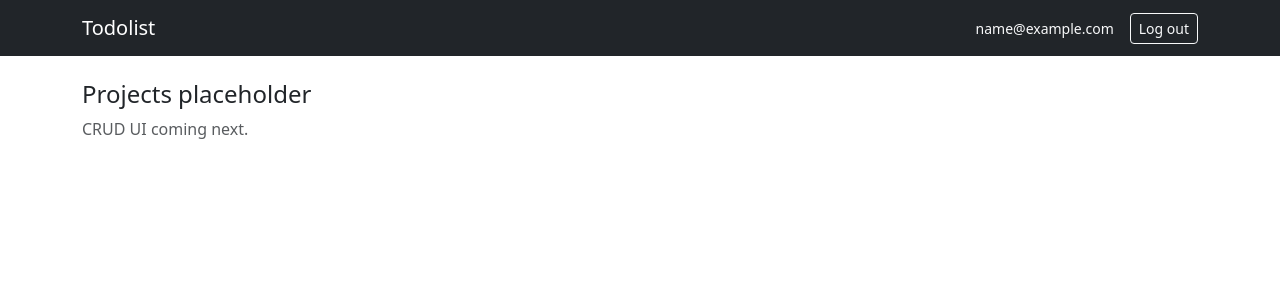
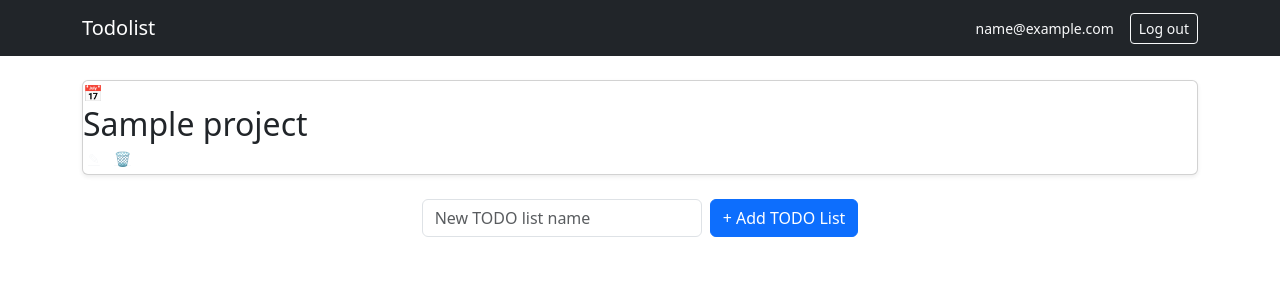
Before and after one commit to Brokerok/todolist, a Django app: page / in a window 1280 px wide. Shown: the top 300 px of the page. Run offline with Django 5.2, Linux system fonts and the light colour scheme; a user stored in the database is signed in; tables that the repository leaves empty hold one stand-in row (values such as "Sample post").

Commit message:
feat(tasks): add CRUD for projects with HTMX partials
- ProjectListView, ProjectCreateView, ProjectUpdateView, ProjectDeleteView (CBV)
- OwnerScopedMixin restricts queryset to projects owned by the current user
- Business logic (create/rename/delete project) extracted to services.py
- ProjectForm with HTML5 validation attributes
- Partials: _project_card, _project_header, _project_edit_form, _project_create_form
- HTMX powers inline create/edit/delete without full page reloads

```diff
--- a/tasks/urls.py
+++ b/tasks/urls.py
@@ -6,4 +6,20 @@ app_name = "tasks"
 
 urlpatterns = [
     path("", views.ProjectListView.as_view(), name="project_list"),
+    path("projects/", views.ProjectCreateView.as_view(), name="project_create"),
+    path(
+        "projects/<int:pk>/edit/",
+        views.ProjectUpdateView.as_view(),
+        name="project_update",
+    ),
+    path(
+        "projects/<int:pk>/header/",
+        views.ProjectHeaderView.as_view(),
+        name="project_header",
+    ),
+    path(
+        "projects/<int:pk>/delete/",
+        views.ProjectDeleteView.as_view(),
+        name="project_delete",
+    ),
 ]
--- a/tasks/views.py
+++ b/tasks/views.py
@@ -1,8 +1,105 @@
 from django.contrib.auth.mixins import LoginRequiredMixin
-from django.views.generic import TemplateView
+from django.http import HttpResponse, HttpResponseRedirect
+from django.shortcuts import render
+from django.urls import reverse_lazy
+from django.views.generic import CreateView, DeleteView, ListView, UpdateView
+
+from . import services
+from .forms import ProjectForm
+from .models import Project
 
 
-class ProjectListView(LoginRequiredMixin, TemplateView):
-    """Placeholder: real CRUD comes in the next iteration."""
+class OwnerScopedMixin(LoginRequiredMixin):
+    """Restrict the queryset to objects owned by the current user."""
 
+    def get_queryset(self):
+        return self.model.objects.for_user(self.request.user)
+
+
+class ProjectListView(LoginRequiredMixin, ListView):
+    model = Project
     template_name = "tasks/project_list.html"
+    context_object_name = "projects"
+
+    def get_queryset(self):
+        return Project.objects.for_user(self.request.user).prefetch_related("tasks")
+
+
+class ProjectCreateView(LoginRequiredMixin, CreateView):
+    model = Project
+    form_class = ProjectForm
+    http_method_names = ["post"]
+
+    def form_valid(self, form):
+        self.object = services.create_project(
+            owner=self.request.user,
+            name=form.cleaned_data["name"],
+        )
+        if self.request.htmx:
+            return render(
+                self.request,
+                "tasks/_project_card.html",
+                {"project": self.object},
+            )
+        return HttpResponseRedirect(reverse_lazy("tasks:project_list"))
+
+    def form_invalid(self, form):
+        if self.request.htmx:
+            return render(
+                self.request,
+                "tasks/_project_create_form.html",
+                {"form": form},
+                status=400,
+            )
+        return HttpResponseRedirect(reverse_lazy("tasks:project_list"))
+
+
+class ProjectUpdateView(OwnerScopedMixin, UpdateView):
+    model = Project
+    form_class = ProjectForm
+    template_name = "tasks/_project_edit_form.html"
+    http_method_names = ["get", "post"]
+
+    def form_valid(self, form):
+        self.object = services.rename_project(
+            project=self.object,
+            name=form.cleaned_data["name"],
+        )
+        if self.request.htmx:
+            return render(
+                self.request,
+                "tasks/_project_header.html",
+                {"project": self.object},
+            )
+        return HttpResponseRedirect(reverse_lazy("tasks:project_list"))
+
+    def form_invalid(self, form):
+        if self.request.htmx:
+            return render(
+                self.request,
+                "tasks/_project_edit_form.html",
+                {"form": form, "project": self.object},
+                status=400,
+            )
+        return HttpResponseRedirect(reverse_lazy("tasks:project_list"))
+
+
+class ProjectHeaderView(OwnerScopedMixin, UpdateView):
+    """Return the read-only header row (used to cancel inline editing)."""
+
+    model = Project
+    fields: list[str] = []
+    template_name = "tasks/_project_header.html"
+    http_method_names = ["get"]
+
+
+class ProjectDeleteView(OwnerScopedMixin, DeleteView):
+    model = Project
+    success_url = reverse_lazy("tasks:project_list")
+    http_method_names = ["post", "delete"]
+
+    def form_valid(self, form):
+        services.delete_project(project=self.object)
+        if self.request.htmx:
+            return HttpResponse(status=200)
+        return HttpResponseRedirect(self.success_url)
--- /dev/null
+++ b/templates/tasks/_project_card.html
@@ -0,0 +1,7 @@
+<article class="project-card card shadow-sm" id="project-card-{{ project.pk }}">
+    {% include "tasks/_project_header.html" with project=project %}
+
+    <div class="project-tasks" id="project-tasks-{{ project.pk }}">
+        {# Task list and quick-add form land here in the next step. #}
+    </div>
+</article>
--- /dev/null
+++ b/templates/tasks/_project_create_form.html
@@ -0,0 +1,23 @@
+<form id="project-create-form"
+      hx-post="{% url 'tasks:project_create' %}"
+      hx-target="#projects-container"
+      hx-swap="beforeend"
+      hx-on::after-request="if(event.detail.successful){this.reset();document.getElementById('empty-state')?.remove();}"
+      class="d-inline-block">
+    {% csrf_token %}
+    <div class="d-flex justify-content-center align-items-start gap-2">
+        <input type="text"
+               name="name"
+               class="form-control{% if form.name.errors %} is-invalid{% endif %}"
+               placeholder="New TODO list name"
+               maxlength="200"
+               required
+               style="width: 280px;">
+        <button type="submit" class="btn btn-primary">
+            + Add TODO List
+        </button>
+    </div>
+    {% if form.name.errors %}
+        <div class="text-danger small mt-1">{{ form.name.errors|join:", " }}</div>
+    {% endif %}
+</form>
--- /dev/null
+++ b/templates/tasks/_project_header.html
@@ -0,0 +1,23 @@
+<header class="project-header" id="project-header-{{ project.pk }}">
+    <span class="project-icon" aria-hidden="true">&#128197;</span>
+    <h2 class="project-name flex-grow-1 mb-0">{{ project.name }}</h2>
+    <div class="project-actions">
+        <button type="button"
+                class="btn btn-sm btn-link text-light p-1"
+                aria-label="Edit project"
+                hx-get="{% url 'tasks:project_update' project.pk %}"
+                hx-target="#project-header-{{ project.pk }}"
+                hx-swap="outerHTML">
+            &#9998;
+        </button>
+        <button type="button"
+                class="btn btn-sm btn-link text-light p-1"
+                aria-label="Delete project"
+                hx-post="{% url 'tasks:project_delete' project.pk %}"
+                hx-target="#project-card-{{ project.pk }}"
+                hx-swap="delete"
+                hx-confirm="Delete project '{{ project.name }}' and all its tasks?">
+            &#128465;
+        </button>
+    </div>
+</header>
--- a/templates/tasks/project_list.html
+++ b/templates/tasks/project_list.html
@@ -4,7 +4,18 @@
 
 {% block body %}
 <main class="container py-4">
-    <h1 class="h4">Projects placeholder</h1>
-    <p class="text-muted">CRUD UI coming next.</p>
+    <div id="projects-container" class="d-grid gap-4">
+        {% for project in projects %}
+            {% include "tasks/_project_card.html" with project=project %}
+        {% empty %}
+            <p class="text-center text-muted py-5" id="empty-state">
+                You don't have any TODO lists yet. Create one below.
+            </p>
+        {% endfor %}
+    </div>
+
+    <div class="text-center mt-4">
+        {% include "tasks/_project_create_form.html" %}
+    </div>
 </main>
 {% endblock %}
```
Also changed, not shown: tasks/forms.py (added, +61 -0 lines), tasks/services.py (added, +35 -0 lines), templates/tasks/_project_edit_form.html (added, +26 -0 lines).
